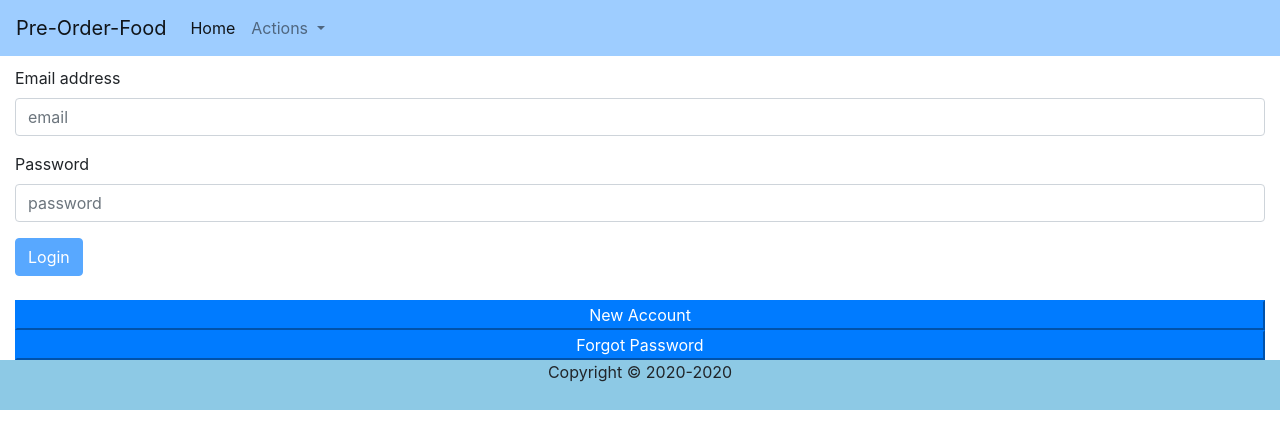
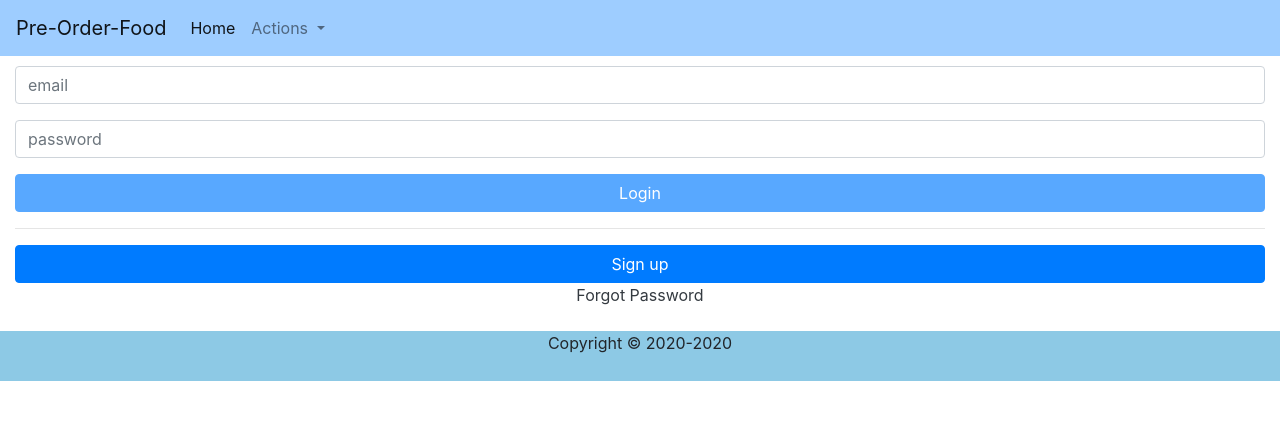
Before and after one commit to blackstrings/preorder-ng, an Angular app: page / in a window 1280 px wide. Shown: the top 448 px of the page. Built offline with nearby package versions, Linux system fonts and the light colour scheme.

Commit message:
login layout update

```diff
--- a/src/app/views/user-views/user-login-view/user-login-view.component.html
+++ b/src/app/views/user-views/user-login-view/user-login-view.component.html
@@ -11,7 +11,7 @@
     </div>
 
     <div class="form-group">
-      <label for="email_id">Email address</label>
+<!--      <label for="email_id">Email address</label>-->
       <input type="email" class="form-control" id="email_id" placeholder="email" [formControl]="emailFC">
       <div *ngIf="emailFC.invalid && (emailFC.dirty || emailFC.touched)" class="alert alert-danger form-field-invalid">
         <div *ngIf="emailFC.errors.required">email is required. </div>
@@ -20,7 +20,7 @@
     </div>
 
     <div class="form-group">
-      <label for="password_id">Password</label>
+<!--      <label for="password_id">Password</label>-->
       <input type="password" class="form-control" id="password_id" placeholder="password" [formControl]="passwordFC">
       <div *ngIf="passwordFC.invalid && (passwordFC.dirty || passwordFC.touched)" class="alert alert-danger form-field-invalid">
         <div *ngIf="passwordFC.errors.required">password is required. </div>
@@ -28,23 +28,19 @@
       </div>
     </div>
 
-    <button type="submit" class="btn btn-primary" [disabled]="!formLogin.valid">Login</button>
+    <button type="submit" class="btn btn-block btn-primary" [disabled]="!formLogin.valid">Login</button>
   </form>
+
+  <hr>
+  <button class="btn btn-primary btn-block" [routerLink]="'/' + ViewRoutes.USER_CREATE_PROFILE">Sign up</button>
+
+
+  <div class="row">
+    <div class="col-12 text-center">
+      <a class="text-dark" [routerLink]="'/' + ViewRoutes.USER_RESET_LOGIN">Forgot Password</a>
+    </div>
+  </div>
 
   <br>
 
-  <div class="row">
-    <div class="col-12">
-      <button class="btn-primary btn-block" [routerLink]="'/' + ViewRoutes.USER_CREATE_PROFILE">New Account</button>
-    </div>
-  </div>
-
-  <div class="row">
-    <div class="col-12">
-      <button class="btn-primary btn-block" [routerLink]="'/' + ViewRoutes.USER_RESET_LOGIN">Forgot Password</button>
-    </div>
-  </div>
-
-
-
 </div>
```
